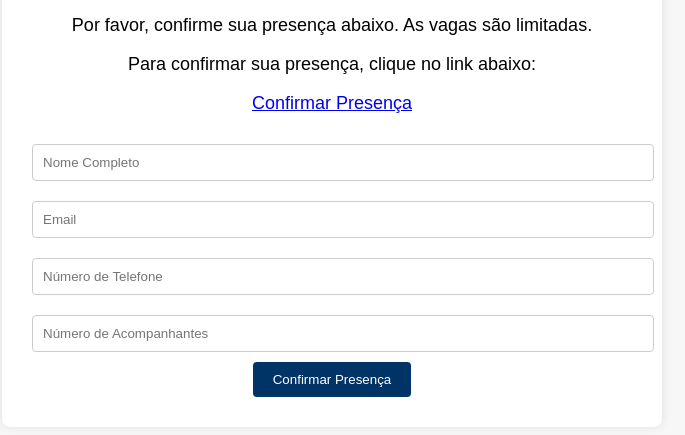
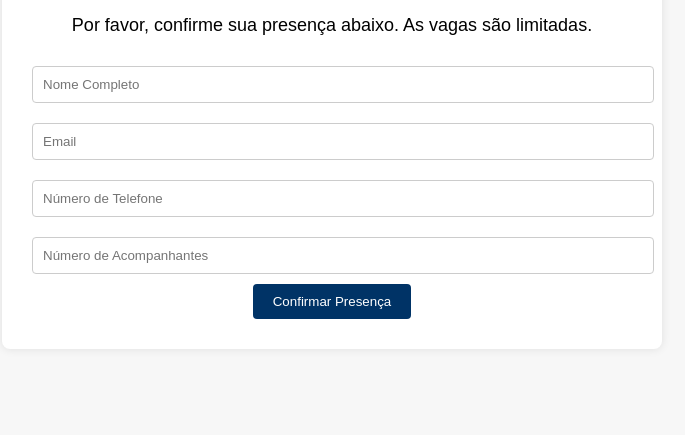
Before and after one commit to GiovaneGuerreiro2102/Convite-Workshop-Dinamo-Motos, a plain HTML site: page index.html in a window 1280 px wide. Shown: the part 241-676 px from the top of the page, without its empty margins (308-993 px from the left). Drawn offline with Linux system fonts and the light colour scheme.

Commit message:
Update index.html

```diff
--- a/index.html
+++ b/index.html
@@ -55,10 +55,6 @@
         <p>Olá, você está convidado para participar do workshop da Dinamo Motos, que ocorrerá no dia 14 de junho de 2025, das 09h às 12h, na nossa oficina, localizada na Rua 1A, 1170, Vila Saibreiro, RIo Claro - SP.</p>
         <p>Por favor, confirme sua presença abaixo. As vagas são limitadas.</p>
 
-         <!-- Link Personalizado -->
-        <p>Para confirmar sua presença, clique no link abaixo:</p>
-        <p><a href="https://giovaneguerreiro2102.github.io/Convite-Workshop-Dinamo-Motos/" target="_blank">Confirmar Presença</a></p>
-
         <!-- Formulário de Confirmação -->
         <div class="form-container">
             <form action="https://formspree.io/f/xwplalkl" method="POST">
```
